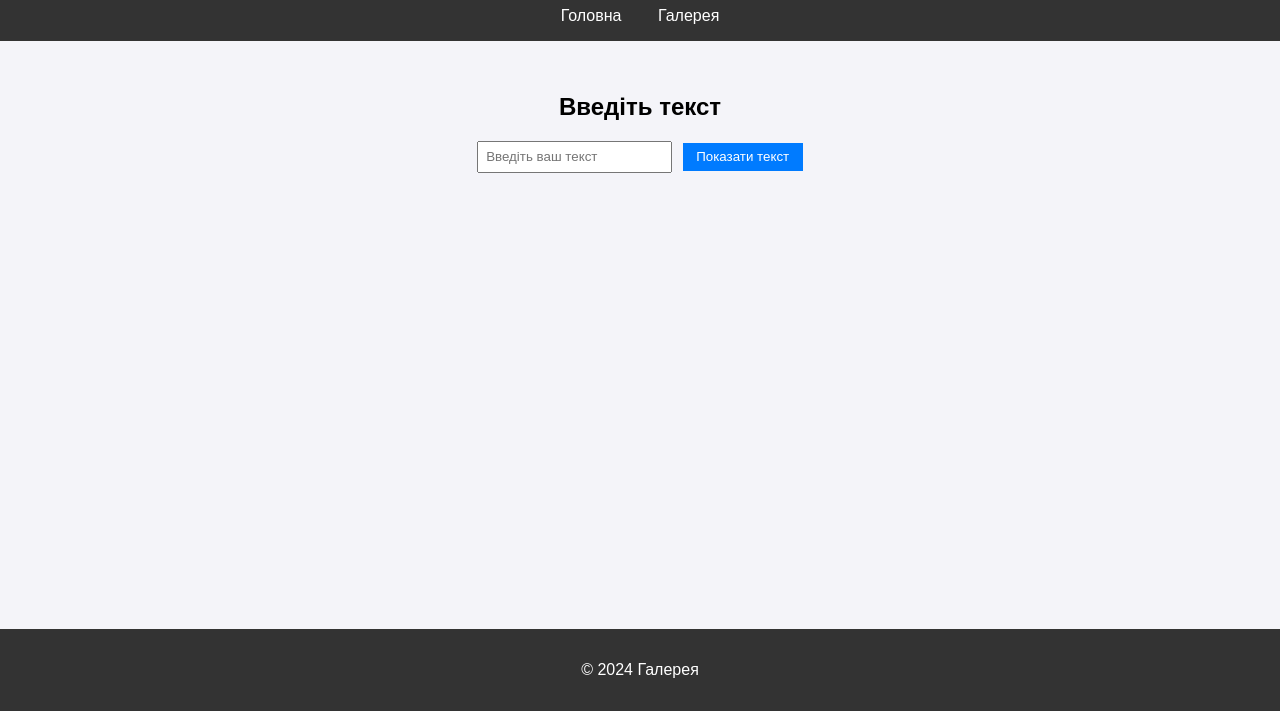
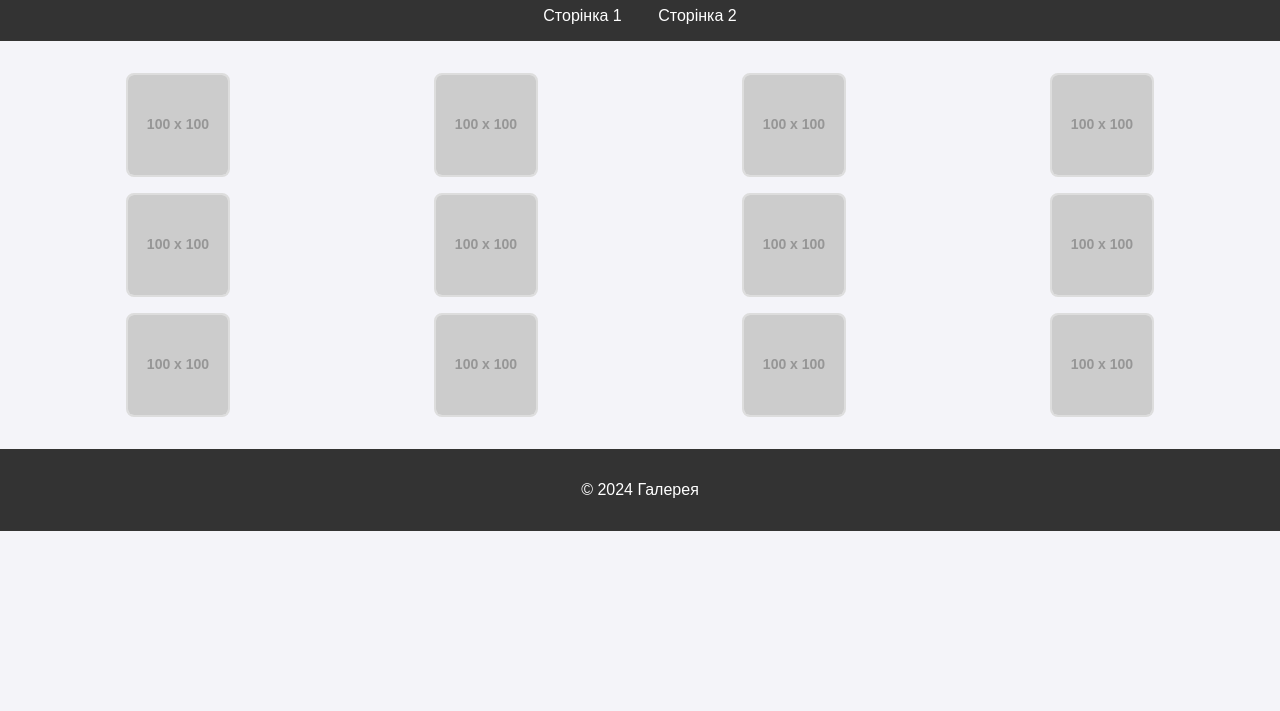
Before and after one commit to Kotyara45/Gallery, a plain HTML site: page index.html in a window 1280 px wide. Shown: the part 89-800 px from the top of the page. Drawn offline with Linux system fonts and the light colour scheme; placeholder pictures from the web are drawn by us.

Commit message:
Update index.html

```diff
--- a/index.html
+++ b/index.html
@@ -3,9 +3,8 @@
 <head>
     <meta charset="UTF-8">
     <meta name="viewport" content="width=device-width, initial-scale=1.0">
-    <title>Галерея</title>
+    <title>Галерея - Сторінка 2</title>
     <style>
-        /* Стилі сайту */
         body {
             font-family: Arial, sans-serif;
             margin: 0;
@@ -35,46 +34,23 @@
             text-align: center;
         }
 
-        .text-section {
-            margin-bottom: 2em;
+        .gallery {
+            display: grid;
+            grid-template-columns: repeat(4, 1fr);
+            gap: 1em;
+            justify-items: center;
         }
 
-        input {
-            padding: 0.5em;
-            margin-right: 0.5em;
-        }
-
-        button {
-            padding: 0.5em 1em;
-            background-color: #007bff;
-            color: #fff;
-            border: none;
-            cursor: pointer;
-        }
-
-        button:hover {
-            background-color: #0056b3;
-        }
-
-        .gallery {
-            margin-top: 2em;
-        }
-
-        .image-container {
-            display: flex;
-            justify-content: center;
-            flex-wrap: wrap;
-            gap: 1em;
-        }
-
-        .image-container img {
-            max-width: 200px;
+        .gallery img {
+            width: 100px;
+            height: 100px;
             border: 2px solid #ddd;
             border-radius: 8px;
             transition: transform 0.3s;
+            object-fit: cover;
         }
 
-        .image-container img:hover {
+        .gallery img:hover {
             transform: scale(1.1);
             border-color: #007bff;
         }
@@ -84,59 +60,32 @@
             color: #fff;
             text-align: center;
             padding: 1em 0;
-            position: fixed;
-            bottom: 0;
-            width: 100%;
         }
     </style>
-    <script>
-        // Логіка сайту
-        function displayInput() {
-            const userInput = document.getElementById('user-input').value;
-            const output = document.getElementById('output');
-            output.textContent = `Ви ввели: ${userInput}`;
-        }
-
-        function switchPage(page) {
-            const sections = document.querySelectorAll('section');
-            sections.forEach(section => section.style.display = 'none');
-            document.getElementById(page).style.display = 'block';
-        }
-
-        window.onload = () => {
-            switchPage('home');
-        };
-    </script>
 </head>
 <body>
     <header>
-        <h1>Галерея</h1>
+        <h1>Галерея - Сторінка 2</h1>
         <nav>
-            <a href="#" onclick="switchPage('home')">Головна</a>
-            <a href="#" onclick="switchPage('gallery')">Галерея</a>
+            <a href="index.html">Сторінка 1</a>
+            <a href="page2.html">Сторінка 2</a>
         </nav>
     </header>
 
     <main>
-        <!-- Головна сторінка -->
-        <section id="home">
-            <div class="text-section">
-                <h2>Введіть текст</h2>
-                <input type="text" id="user-input" placeholder="Введіть ваш текст">
-                <button onclick="displayInput()">Показати текст</button>
-                <p id="output"></p>
-            </div>
-        </section>
-
-        <!-- Сторінка галереї -->
-        <section id="gallery">
-            <h2>Галерея зображень</h2>
-            <div class="image-container">
-                <img src="https://via.placeholder.com/200" alt="Зображення 1">
-                <img src="https://via.placeholder.com/200" alt="Зображення 2">
-                <img src="https://via.placeholder.com/200" alt="Зображення 3">
-                <img src="https://via.placeholder.com/200" alt="Зображення 4">
-            </div>
+        <section class="gallery">
+            <img src="https://via.placeholder.com/100" alt="Зображення 1">
+            <img src="https://via.placeholder.com/100" alt="Зображення 2">
+            <img src="https://via.placeholder.com/100" alt="Зображення 3">
+            <img src="https://via.placeholder.com/100" alt="Зображення 4">
+            <img src="https://via.placeholder.com/100" alt="Зображення 5">
+            <img src="https://via.placeholder.com/100" alt="Зображення 6">
+            <img src="https://via.placeholder.com/100" alt="Зображення 7">
+            <img src="https://via.placeholder.com/100" alt="Зображення 8">
+            <img src="https://via.placeholder.com/100" alt="Зображення 9">
+            <img src="https://via.placeholder.com/100" alt="Зображення 10">
+            <img src="https://via.placeholder.com/100" alt="Зображення 11">
+            <img src="https://via.placeholder.com/100" alt="Зображення 12">
         </section>
     </main>
 
```
